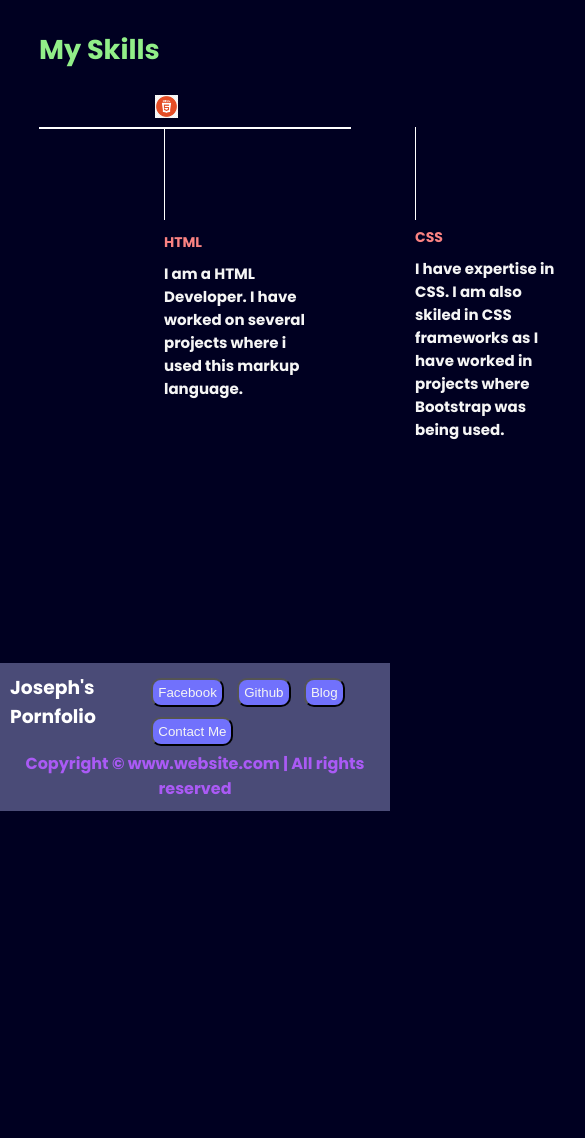
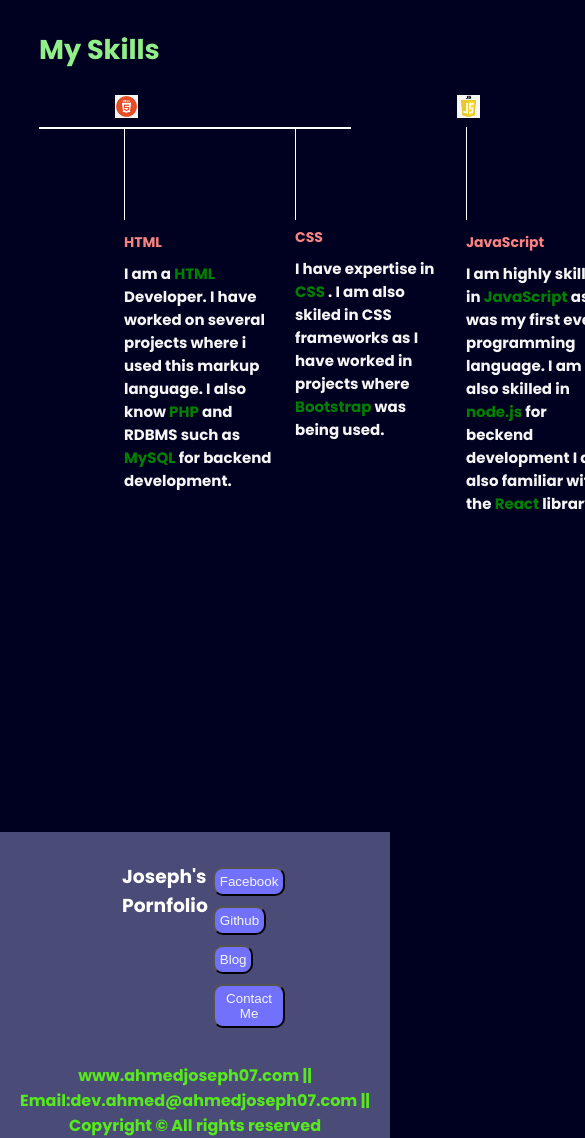
Before and after one commit to ahmedjoseph07/portfolio-website, a plain HTML site: page index.html in a window 390 px wide. Shown: the part 1140-2278 px from the top of the page, 585 px wide, since content can reach past the window. Before the commit the page ends 1951 px from the top, so only its background shows below. Drawn offline with nearby package versions, Linux system fonts and the light colour scheme.

Commit message:
Made Responsive to 15.6 inch displays

```diff
--- a/index.html
+++ b/index.html
@@ -54,7 +54,7 @@
               HTML
             </div>
             <div class="vertical-desc">
-              I am a HTML Developer. I have worked on several projects where i used this markup language.
+              I am a <span style="color:green"> HTML </span> Developer. I have worked on several projects where i used this markup language. I also know <span style="color:green"> PHP </span> and RDBMS such as <span style="color:green"> MySQL</span> for backend development.
             </div>
           </div>
           <div class="vertical">
@@ -63,7 +63,7 @@
               CSS
             </div>
             <div class="vertical-desc">
-              I have expertise in CSS. I am also skiled in CSS frameworks as I have worked in projects where Bootstrap was being used.
+              I have expertise in <span style="color:green"> CSS </span>. I am also skiled in CSS frameworks as I have worked in projects where <span style="color:green"> Bootstrap </span> was being used.
             </div>
           </div>
           <div class="vertical">
@@ -72,7 +72,7 @@
               JavaScript
             </div>
             <div class="vertical-desc">
-              I am highly skilled in JS as it was my first ever programming language. I used JavaScript in developing various web applications. I am also skilled in node.js for beckend development I am also familiar with the React library.
+              I am highly skilled in <span style="color:green"> JavaScript </span> as it was my first ever programming language. I am also skilled in <span style="color:green"> node.js </span>for beckend development I am also familiar with the <span style="color:green"> React </span> library.
             </div>
           </div>
           <div class="vertical">
@@ -81,7 +81,7 @@
               Python
             </div>
             <div class="vertical-desc">
-              As I am highly interested in Machine Learning and AI, learned python as well. I am also familiar with Django framework for building dynamic web applications and also used Flask in various projects.
+              As I am highly interested in <span style="color:green"> Machine Learning </span> and <span style="color:green"> AI </span>, learned <span style="color:green"> Python </span> as well. I am also familiar with <span style="color:green"> Django </span> framework for building dynamic web applications using <span style="color:green"> Flask </span>.
             </div>
           </div>
           <div class="vertical">
@@ -90,7 +90,7 @@
               Graphic Design
             </div>
             <div class="vertical-desc">
-              I am skilled at adobe illustrator. I can make logo, design banners and can illustrate drawing using adobe illustrator. I am also familiar with adobe photoshop and adobe Xd.
+              I am skilled at <span style="color:green"> Adobe Illustrator </span>. I can make logo, design banners and can illustrate drawing using adobe illustrator. I am also familiar with <span style="color:green"> Photoshop </span> and <span style="color:green"> Adobe XD</span>.
             </div>
           </div>
           <div class="vertical">
@@ -99,7 +99,7 @@
               Video Editing
             </div>
             <div class="vertical-desc">
-              I am skilled at adobe premier pro. I can edit videos using premier pro.
+              I am skilled at<span style="color:green"> Adobe Premier Pro</span> . I can edit videos using premier pro.
             </div>
           </div>
 
@@ -120,7 +120,7 @@
         </div>
       </div>
       <div class="footer-rights">
-        Copyright  &#169; www.website.com | All rights reserved
+        www.ahmedjoseph07.com || Email:dev.ahmed@ahmedjoseph07.com || Copyright  &#169; All rights reserved
       </div>
     </footer>
     <script src="https://unpkg.com/typed.js@2.0.16/dist/typed.umd.js"></script>
--- a/style.css
+++ b/style.css
@@ -85,7 +85,7 @@ nav ul li a:hover {
 .secondSection{
   max-width: 80vw;
   margin:auto;
-  height:80vh;
+  height:70vh;
 }
 main hr{
   border:0;
@@ -135,16 +135,17 @@ main hr{
 }
 footer{
   background-color: rgba(177, 178, 238, 0.418);
-  padding: 10px;
+  /* padding: 10px; */
+  position:sticky;
 }
 .footer{
   display: flex;
-  /* padding:30px 122px; */
+  padding:30px 122px;
   justify-content:space-around;
 }
 .footer-rights{
   text-align: center;
-  color: rgb(170, 90, 245);
+  color: rgb(86, 233, 28);
 }
 .footer-list{
   list-style-type:none;
@@ -161,3 +162,15 @@ footer{
   border-radius: 10px;
   background-color: rgb(113, 113, 252);
 }
+
+@media screen and (max-height: 856px) {
+  .secondSection {
+    height: 100vh;
+  }
+}
+
+@media screen and (max-width:1366px){
+  .secondSection .vertical {
+    margin: 0 85px;
+  }
+}
```
